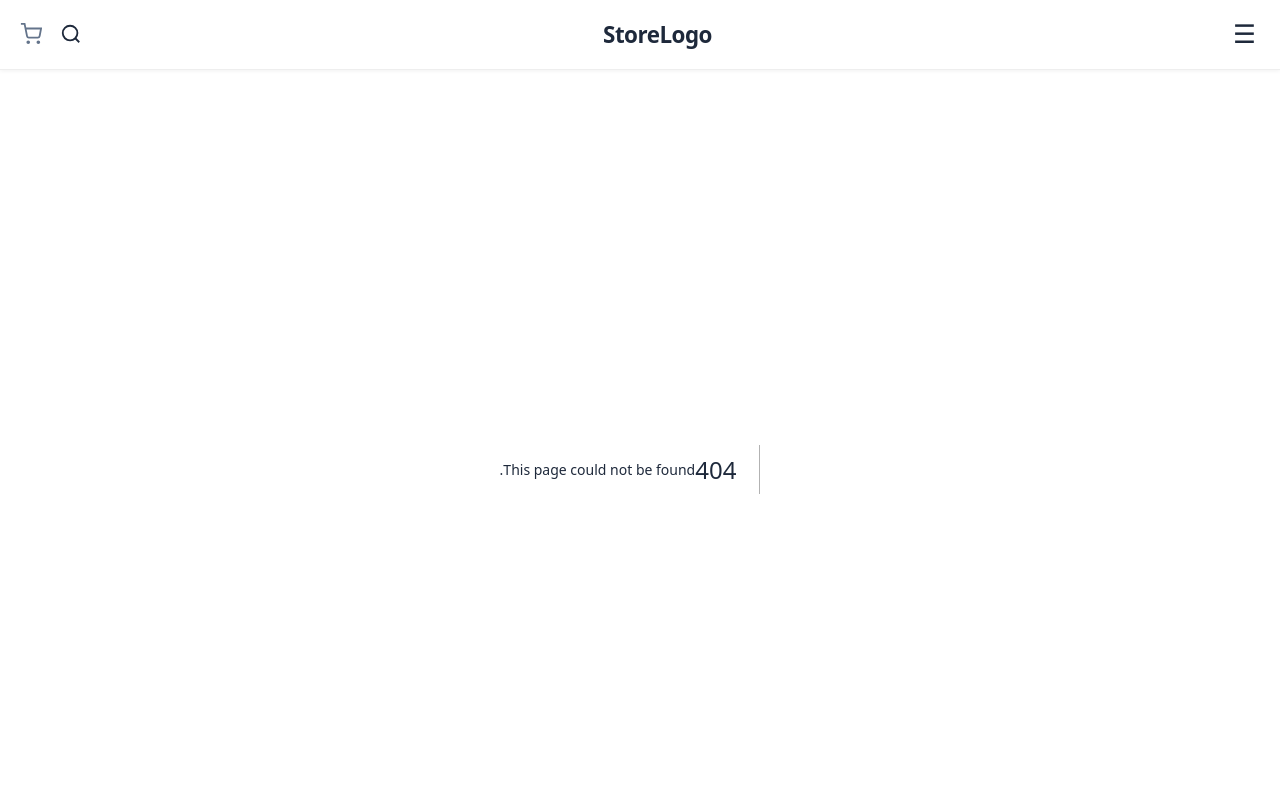
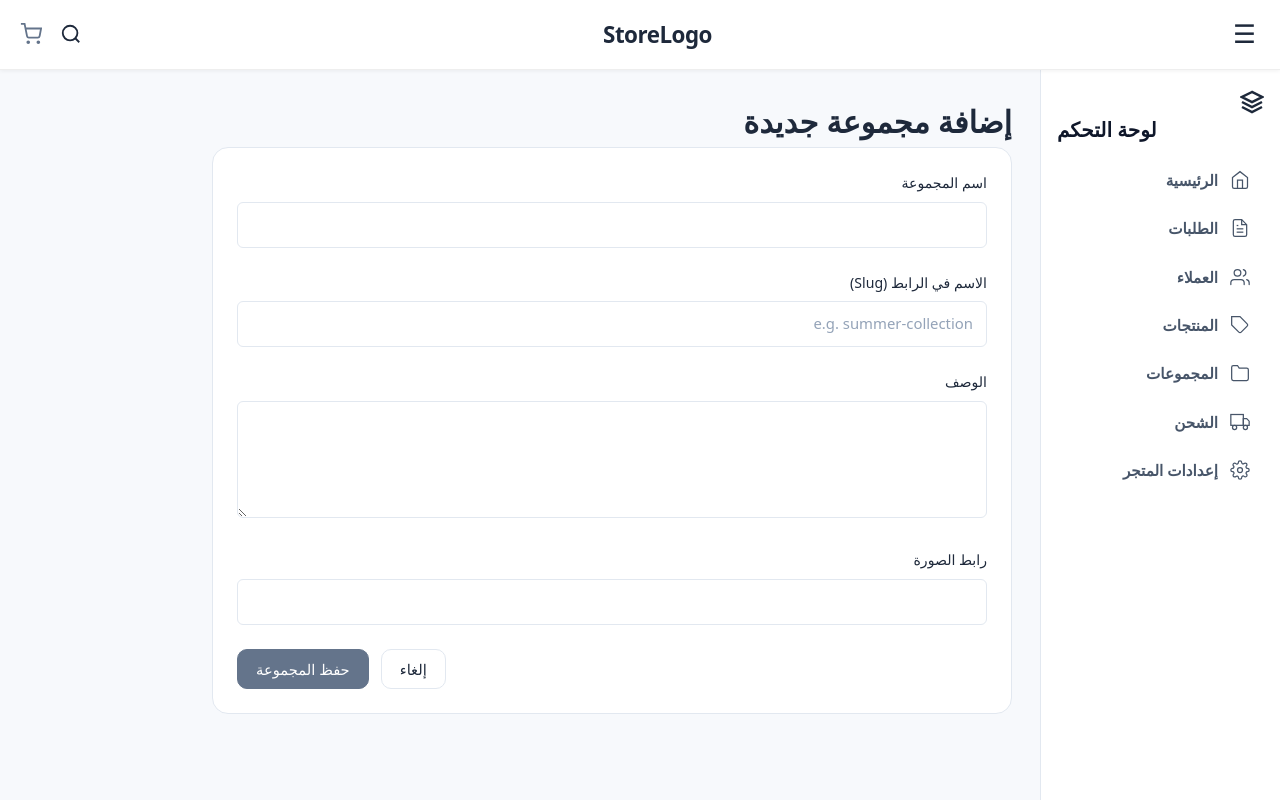
Before and after one commit to yousofradi/reactcommerce, a Next.js app in the folder frontend/: page /admin/collection-form in a window 1280 px wide. Before the commit this address had no page. Shown: the top 800 px of the page. Built offline with nearby package versions, Linux system fonts and the light colour scheme; no server answers.

Commit message:
fix: added missing collection-form

```diff
--- /dev/null
+++ b/frontend/src/app/admin/collection-form/page.tsx
@@ -0,0 +1,108 @@
+"use client";
+
+import { useState, useEffect } from "react";
+import { useRouter, useSearchParams } from "next/navigation";
+import { api } from "@/lib/api";
+
+export default function CollectionFormPage() {
+  const router = useRouter();
+  const searchParams = useSearchParams();
+  const id = searchParams.get("id");
+
+  const [formData, setFormData] = useState({
+    name: "",
+    urlName: "",
+    description: "",
+    imageUrl: "",
+    sortOrder: 0
+  });
+  const [isLoading, setIsLoading] = useState(false);
+
+  useEffect(() => {
+    if (id) {
+      const load = async () => {
+        try {
+          const data = await api.getCollection(id);
+          setFormData(data);
+        } catch (err) {
+          console.error("Failed to load collection", err);
+        }
+      };
+      load();
+    }
+  }, [id]);
+
+  const handleSubmit = async (e: React.FormEvent) => {
+    e.preventDefault();
+    setIsLoading(true);
+    try {
+      if (id) {
+        await api.updateCollection(id, formData);
+      } else {
+        await api.createCollection(formData);
+      }
+      router.push("/admin/collections");
+    } catch (err) {
+      alert("فشل حفظ المجموعة");
+    } finally {
+      setIsLoading(false);
+    }
+  };
+
+  return (
+    <div style={{ maxWidth: "800px" }}>
+      <h1 className="page-title">{id ? "تعديل مجموعة" : "إضافة مجموعة جديدة"}</h1>
+
+      <form onSubmit={handleSubmit} className="admin-card" style={{ padding: "24px" }}>
+        <div className="form-group mb-24">
+          <label className="form-label">اسم المجموعة</label>
+          <input
+            type="text"
+            className="form-control"
+            value={formData.name}
+            onChange={(e) => setFormData({...formData, name: e.target.value})}
+            required
+          />
+        </div>
+
+        <div className="form-group mb-24">
+          <label className="form-label">الاسم في الرابط (Slug)</label>
+          <input
+            type="text"
+            className="form-control"
+            value={formData.urlName || ""}
+            onChange={(e) => setFormData({...formData, urlName: e.target.value})}
+            placeholder="e.g. summer-collection"
+          />
+        </div>
+
+        <div className="form-group mb-24">
+          <label className="form-label">الوصف</label>
+          <textarea
+            className="form-control"
+            rows={4}
+            value={formData.description || ""}
+            onChange={(e) => setFormData({...formData, description: e.target.value})}
+          ></textarea>
+        </div>
+
+        <div className="form-group mb-24">
+          <label className="form-label">رابط الصورة</label>
+          <input
+            type="text"
+            className="form-control"
+            value={formData.imageUrl || ""}
+            onChange={(e) => setFormData({...formData, imageUrl: e.target.value})}
+          />
+        </div>
+
+        <div className="flex gap-12" style={{ justifyContent: "flex-end" }}>
+          <button type="button" className="btn btn-secondary" onClick={() => router.back()}>إلغاء</button>
+          <button type="submit" className="btn btn-primary" disabled={isLoading}>
+            {isLoading ? "جاري الحفظ..." : "حفظ المجموعة"}
+          </button>
+        </div>
+      </form>
+    </div>
+  );
+}
```
